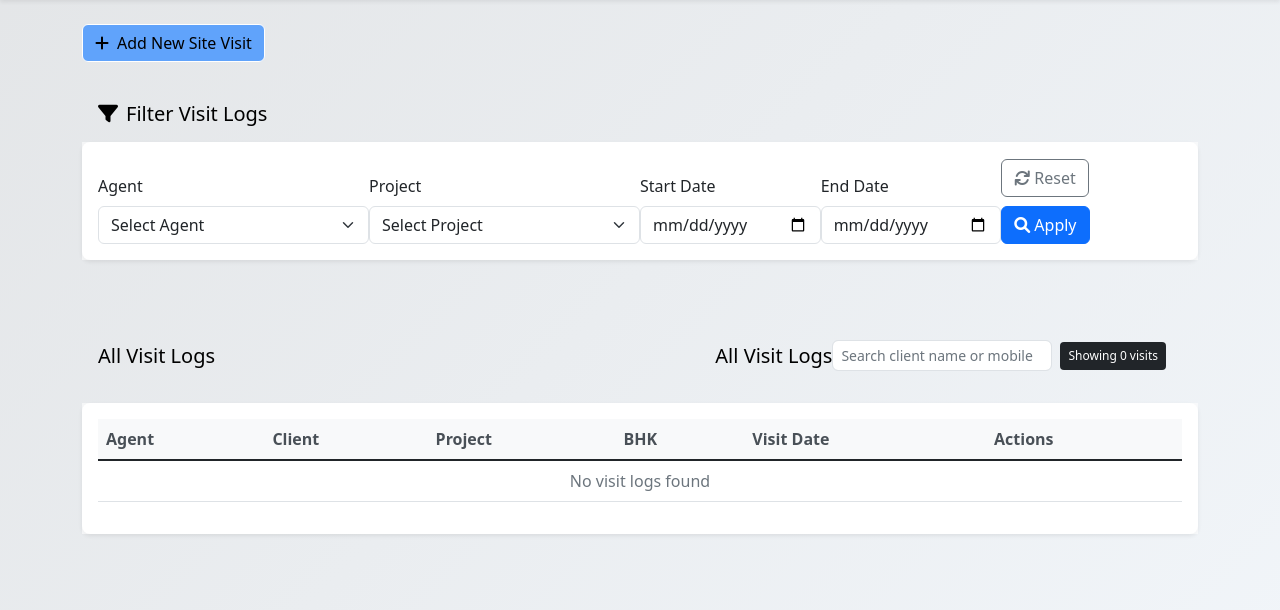
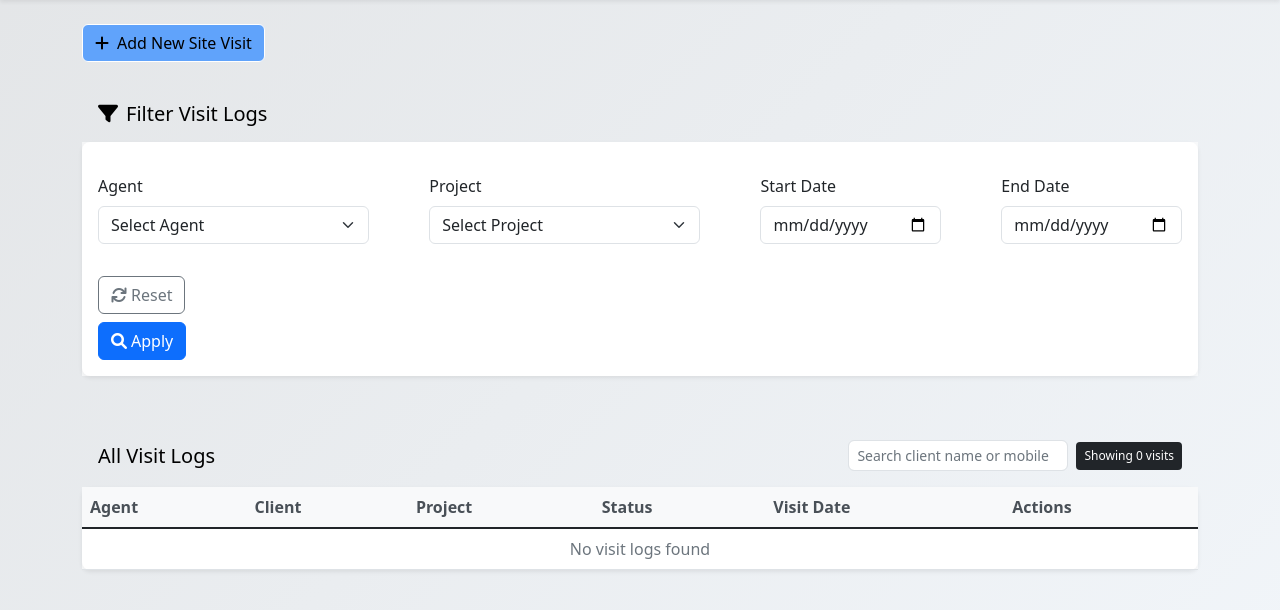
Before and after one commit to technicallucent/site-visit, a Flask app: page / in a window 1280 px wide. Shown: the part 124-734 px from the top of the page. Run offline with Flask 3, Linux system fonts and the light colour scheme; a user stored in the database is signed in; data comes from the database, SQL or seed files in the repository; data that the repository does not hold is empty; some libraries are stand-ins or nearby versions.

Commit message:
Add files via upload

```diff
--- a/app.py
+++ b/app.py
@@ -33,6 +33,10 @@ db.init_app(app)  # <- Important!
 
 #     except Exception as e:
 #         print("Error fetching timeout variables:", e)
+
+# Option 1: Run inside a script
+
+
 
 login_manager = LoginManager()
 login_manager.login_view = 'login'
@@ -87,6 +91,7 @@ def get_visit_logs():
     search = request.args.get('search', '').strip()
     agent_filter = request.args.get('agent')
     project_filter = request.args.get('project')
+    status_filter = request.args.get('status')
     start_date = request.args.get('start_date')
     end_date = request.args.get('end_date')
 
@@ -153,6 +158,7 @@ def get_visit_logs():
             'client_mobile': visit.client.mobile,
             'project_name': visit.project.name,
             'visit_date': visit.visit_date.strftime('%b %d, %Y'),
+            'status': visit.status or 'Upcoming',
             'bhk_requirement': visit.client.bhk_requirement or '',
             'can_delete': current_user.role == 'admin' or current_user.id == visit.created_by
         })
@@ -486,6 +492,7 @@ def save_visits():
                 client_id=client.id,
                 visit_date=datetime.strptime(visit_data['visit_date'], '%Y-%m-%d'),
                 project_id=int(visit_data['project_id']),
+                status=visit_data['status'],
                 agents_involved=json.dumps(agents_involved),
                 telecallers_involved=json.dumps(telecallers_list),
                 notes=visit_data.get('visit_notes', ''),
--- a/requirements.txt
+++ b/requirements.txt
@@ -2,5 +2,3 @@ Flask
 Flask-Login
 Flask-SQLAlchemy
 Werkzeug
-gunicorn
-pymysql
--- a/static/js/form_submission.js
+++ b/static/js/form_submission.js
@@ -69,6 +69,7 @@ document.getElementById('visitsForm').addEventListener('submit', function(e) {
             visit_date: card.querySelector(`input[name="visits[${index}][visit_date]"]`).value,
             project_id: card.querySelector(`select[name="visits[${index}][project_id]"]`).value,
             telecallers_involved: card.querySelector(`input[name="visits[${index}][telecallers_involved]"]`).value,
+            status: card.querySelector(`select[name="visits[${index}][status]"]`).value,
             visit_notes: card.querySelector(`textarea[name="visits[${index}][visit_notes]"]`).value
         };
 
--- a/templates/dashboard.html
+++ b/templates/dashboard.html
@@ -2,26 +2,28 @@
 
 {% block content %}
 
-<div>      <a
+<div>
+  <a
     href="{{ url_for('log_visit') }}"
     class="btn {% if current_page == 'log_visit' %}btn-primary{% else %}btn-success{% endif %}"
   >
     <i class="fas fa-plus me-2"></i>Add New Site Visit
-                          </a></div>
+  </a>
+</div>
 <br>
 <!-- Filters Card -->
 <div class="row mb-4">
   <div class="col">
     <div class="">
-                <h5 class="mb-0  text-black p-3">
+      <h5 class="mb-0 text-black p-3">
         <i class="fas fa-filter me-2 text-black"></i>Filter Visit Logs
       </h5>
     </div>
     <div class="card">
-                <div class="card-body ">
-                    <div class="d-flex justify-content-between">
+      <div class="card-body">
+        <div class="d-flex flex-wrap gap-3 justify-content-between">
           {% if current_user.role == 'admin' %}
-                        <div class="col-md-3 pt-3">
+          <div class="col-md-3 col-12 pt-3">
             <label class="form-label">Agent</label>
             <select class="form-select" id="agentFilter">
               <option value="">Select Agent</option>
@@ -31,7 +33,7 @@
             </select>
           </div>
           {% endif %}
-                        <div class="col-md-3 pt-3 d-none">
+          <div class="col-md-3 col-12 pt-3 d-none">
             <label class="form-label">Agent</label>
             <select class="form-select" id="agentFilter">
               <option value="">Select Agent</option>
@@ -40,7 +42,7 @@
               {% endfor %}
             </select>
           </div>
-                        <div class="col-md-3 pt-3">
+          <div class="col-md-3 col-12 pt-3">
             <label class="form-label">Project</label>
             <select class="form-select" id="projectFilter">
               <option value="">Select Project</option>
@@ -49,19 +51,25 @@
               {% endfor %}
             </select>
           </div>
-                        <div class="col-md-2 pt-3">
+          <div class="col-md-2 col-6 pt-3">
             <label class="form-label">Start Date</label>
-                            <input type="date" class="form-control" id="startDate">
+            <input type="date" class="form-control" id="startDate" />
           </div>
-                        <div class="col-md-2 pt-3">
+          <div class="col-md-2 col-6 pt-3">
             <label class="form-label">End Date</label>
-                            <input type="date" class="form-control" id="endDate">
+            <input type="date" class="form-control" id="endDate" />
           </div>
-                        <div class="col-md-2 d-flex align-items-end flex-row flex-wrap gap-2">
-                            <button class="btn btn-outline-secondary me-2 d-flex align-items-center" id="resetFilters">
+          <div class="col-md-2 col-12 d-flex align-items-end flex-row flex-wrap gap-2 pt-3">
+            <button
+              class="btn btn-outline-secondary me-2 d-flex align-items-center flex-grow-1 flex-md-grow-0"
+              id="resetFilters"
+            >
               <i class="fas fa-refresh me-1"></i>Reset
             </button>
-                            <button class="btn btn-primary  d-flex align-items-center" id="applyFilters">
+            <button
+              class="btn btn-primary d-flex align-items-center flex-grow-1 flex-md-grow-0"
+              id="applyFilters"
+            >
               <i class="fas fa-search me-1"></i>Apply
             </button>
           </div>
@@ -71,32 +79,32 @@
   </div>
 </div>
 
-
 <!-- Visit Logs Table -->
 <div class="row">
   <div class="col">
-            <div class=" d-flex justify-content-between align-items-center p-3">
-                <h5 class=" mb-0 text-black">All Visit Logs</h5>
+    <div class="d-flex justify-content-between align-items-center p-3 flex-wrap gap-3">
+      <h5 class="mb-0 text-black">All Visit Logs</h5>
 
-                <div class="d-flex justify-content-between align-items-center p-3">
-    <h5 class="mb-0 text-black">All Visit Logs</h5>
-    <div class="d-flex align-items-center">
-        <input type="text" id="searchInput" class="form-control form-control-sm me-2" placeholder="Search client name or mobile">
+      <div class="d-flex align-items-center gap-2 flex-grow-1 flex-md-grow-0">
+        <input
+          type="text"
+          id="searchInput"
+          class="form-control form-control-sm"
+          placeholder="Search client name or mobile"
+        />
         <span class="badge bg-dark p-2" id="visitCount">Loading...</span>
       </div>
     </div>
-
-            </div>
     <div class="card">
-                <div class="card-body">
+      <div class="card-body p-0">
         <div class="table-responsive">
-                        <table class="table table-hover">
+          <table class="table table-hover mb-0">
             <thead class="table-light">
               <tr>
                 <th>Agent</th>
                 <th>Client</th>
                 <th>Project</th>
-                                    <th>BHK</th>
+                <th>Status</th>
                 <th>Visit Date</th>
                 <th>Actions</th>
               </tr>
@@ -112,18 +120,17 @@
     </div>
   </div>
 </div>
-</div>
 
 <script>
-document.addEventListener('DOMContentLoaded', function() {
+  document.addEventListener("DOMContentLoaded", function () {
     loadVisitLogs();
 
-    document.getElementById('applyFilters').addEventListener('click', loadVisitLogs);
-    document.getElementById('resetFilters').addEventListener('click', function() {
-        document.getElementById('agentFilter').value = '';
-        document.getElementById('projectFilter').value = '';
-        document.getElementById('startDate').value = '';
-        document.getElementById('endDate').value = '';
+    document.getElementById("applyFilters").addEventListener("click", loadVisitLogs);
+    document.getElementById("resetFilters").addEventListener("click", function () {
+      document.getElementById("agentFilter").value = "";
+      document.getElementById("projectFilter").value = "";
+      document.getElementById("startDate").value = "";
+      document.getElementById("endDate").value = "";
       loadVisitLogs();
     });
   });
@@ -131,51 +138,52 @@ function deleteVisit(visitId) {
     if (!confirm("Are you sure you want to delete this visit?")) return;
 
     fetch(`/api/visit/${visitId}/delete`, {
-        method: 'DELETE',
+      method: "DELETE",
       headers: {
-            'Content-Type': 'application/json'
-        }
+        "Content-Type": "application/json",
+      },
     })
-    .then(res => {
-        if (!res.ok) throw new Error('Failed to delete visit');
+      .then((res) => {
+        if (!res.ok) throw new Error("Failed to delete visit");
         return res.json();
       })
-    .then(data => {
+      .then((data) => {
         alert(data.message);
         loadVisitLogs(); // reload table after deletion
       })
-    .catch(err => {
+      .catch((err) => {
         console.error(err);
-        alert('Error deleting visit.');
+        alert("Error deleting visit.");
       });
   }
 
   function loadVisitLogs() {
     const params = new URLSearchParams({
-        agent: document.getElementById('agentFilter').value,
-        project: document.getElementById('projectFilter').value,
-        start_date: document.getElementById('startDate').value,
-        end_date: document.getElementById('endDate').value,
-        search: document.getElementById('searchInput').value.trim()
+      agent: document.getElementById("agentFilter").value,
+      project: document.getElementById("projectFilter").value,
+      start_date: document.getElementById("startDate").value,
+      end_date: document.getElementById("endDate").value,
+      search: document.getElementById("searchInput").value.trim(),
     });
 
     fetch(`/api/visit-logs?${params}`)
-        .then(response => response.json())
-        .then(data => {
-            const tbody = document.getElementById('visitLogsTable');
-            const visitCount = document.getElementById('visitCount');
+      .then((response) => response.json())
+      .then((data) => {
+        const tbody = document.getElementById("visitLogsTable");
+        const visitCount = document.getElementById("visitCount");
 
         if (data.length === 0) {
-                tbody.innerHTML = '<tr><td colspan="6" class="text-center text-muted">No visit logs found</td></tr>';
-                visitCount.textContent = 'Showing 0 visits';
+          tbody.innerHTML =
+            '<tr><td colspan="6" class="text-center text-muted">No visit logs found</td></tr>';
+          visitCount.textContent = "Showing 0 visits";
           return;
         }
 
-            tbody.innerHTML = '';
+        tbody.innerHTML = "";
         visitCount.textContent = `Showing ${data.length} visits`;
 
-            data.forEach(visit => {
-                const row = document.createElement('tr');
+        data.forEach((visit) => {
+          const row = document.createElement("tr");
           row.innerHTML = `
                     <td>${visit.agent}</td>
                     <td>
@@ -183,32 +191,36 @@ function loadVisitLogs() {
                         <small class="text-muted">${visit.client_mobile}</small>
                     </td>
                     <td>${visit.project_name}</td>
-                    <td><span class="badge bg-info">${visit.bhk_requirement || 'N/A'}</span></td>
+                    <td><span class="badge bg-info">${visit.status || "N/A"}</span></td>
                     <td>${visit.visit_date}</td>
                    <td>
     <a href="/visit/${visit.id}" class="btn btn-sm btn-outline-primary me-1">
         <i class="fas fa-eye me-1"></i>View
     </a>
-    ${visit.can_delete ? `
+    ${
+      visit.can_delete
+        ? `
         <button class="btn btn-sm btn-outline-danger" onclick="deleteVisit(${visit.id})">
             <i class="fas fa-trash-alt me-1"></i>Delete
         </button>
-    ` : ''}
+    `
+        : ""
+    }
 </td>
 
                 `;
           tbody.appendChild(row);
         });
       })
-        .catch(error => {
-            console.error('Error loading visit logs:', error);
-            document.getElementById('visitLogsTable').innerHTML =
+      .catch((error) => {
+        console.error("Error loading visit logs:", error);
+        document.getElementById("visitLogsTable").innerHTML =
           '<tr><td colspan="6" class="text-center text-danger">Error loading visit logs</td></tr>';
       });
   }
-document.getElementById('searchInput').addEventListener('input', function() {
+  document.getElementById("searchInput").addEventListener("input", function () {
     loadVisitLogs();
   });
+</script>
 
-</script>
 {% endblock %}
```
Also changed, not shown: static/js/multiple_visits.js (+9 -0 lines), templates/components/multiple_visits.html (+12 -3 lines), 1 other file. Lines whose indentation alone changed are shown as unchanged.
